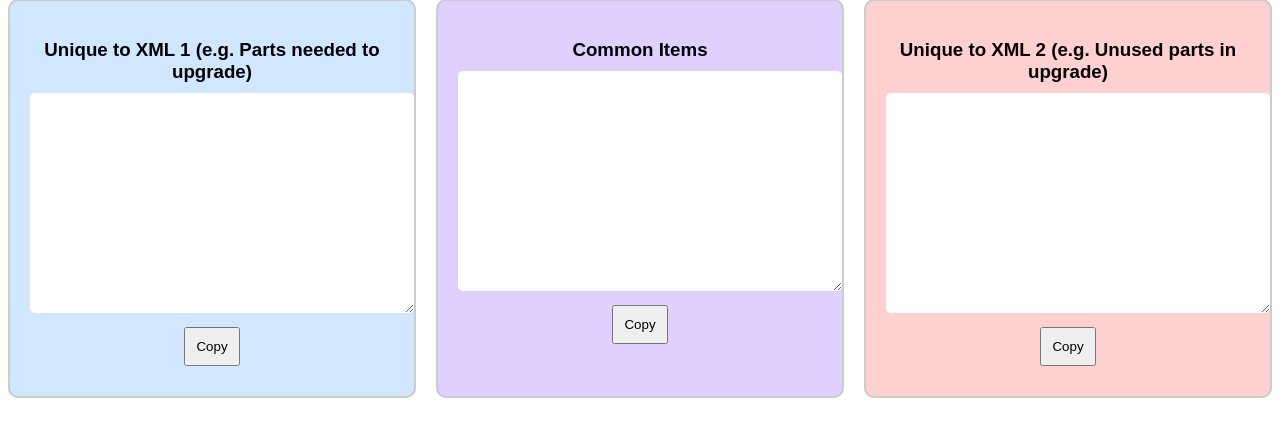
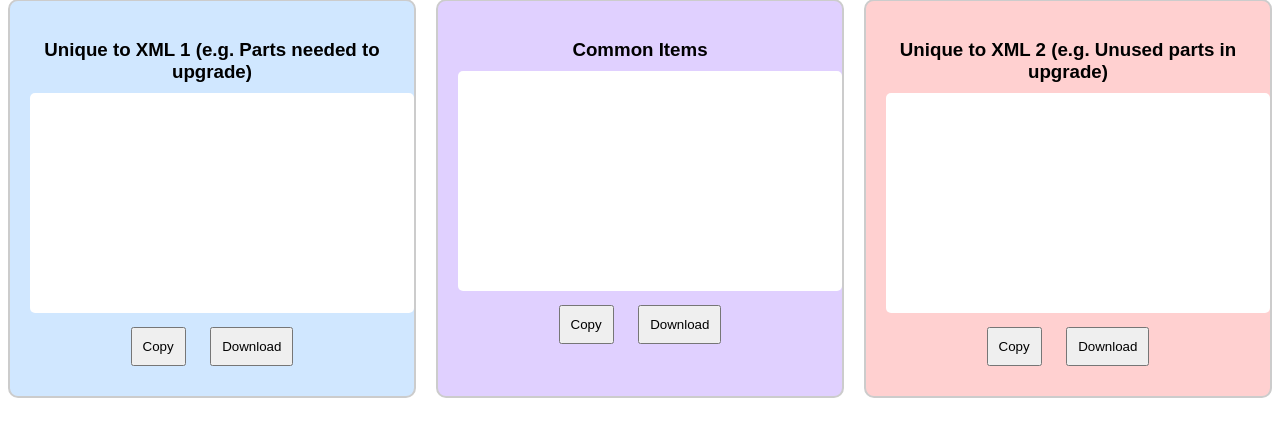
Before and after one commit to JackErhardt/BL-XML-Utils, a Flask app: page / in a window 1280 px wide. Shown: the part 363-800 px from the top of the page. Run offline with Flask 3, Linux system fonts and the light colour scheme.

Commit message:
Added download button to XML output fields, and removed resizing function

```diff
--- a/templates/index.html
+++ b/templates/index.html
@@ -41,6 +41,7 @@
             border: none;
             padding: 10px;
             border-radius: 5px;
+            resize: none;
         }
 
         /* Pastel color coding */
@@ -92,16 +93,19 @@
             <h3>Unique to XML 1 (e.g. Parts needed to upgrade)</h3>
             <textarea id="unique1" readonly></textarea>
             <button onclick="copyToClipboard('unique1')">Copy</button>
+            <button onclick="downloadXML('unique1', 'unique_xml1.xml')">Download</button>
         </div>
         <div class="result-box common-box">
             <h3>Common Items</h3>
             <textarea id="common" readonly></textarea>
             <button onclick="copyToClipboard('common')">Copy</button>
+            <button onclick="downloadXML('common', 'common_items.xml')">Download</button>
         </div>
         <div class="result-box xml2-box">
             <h3>Unique to XML 2 (e.g. Unused parts in upgrade)</h3>
             <textarea id="unique2" readonly></textarea>
             <button onclick="copyToClipboard('unique2')">Copy</button>
+            <button onclick="downloadXML('unique2', 'unique_xml2.xml')">Download</button>
         </div>
     </div>
 
@@ -173,5 +177,18 @@
         setupDragAndDrop("drop-zone-1", "xmlFile1");
         setupDragAndDrop("drop-zone-2", "xmlFile2");
     </script>
+
+    <script>
+    function downloadXML(textareaId, filename) {
+        const text = document.getElementById(textareaId).value;
+        const blob = new Blob([text], { type: "application/xml" });
+        const link = document.createElement("a");
+        link.href = URL.createObjectURL(blob);
+        link.download = filename;
+        document.body.appendChild(link);
+        link.click();
+        document.body.removeChild(link);
+    }
+    </script>
 </body>
 </html>
```
